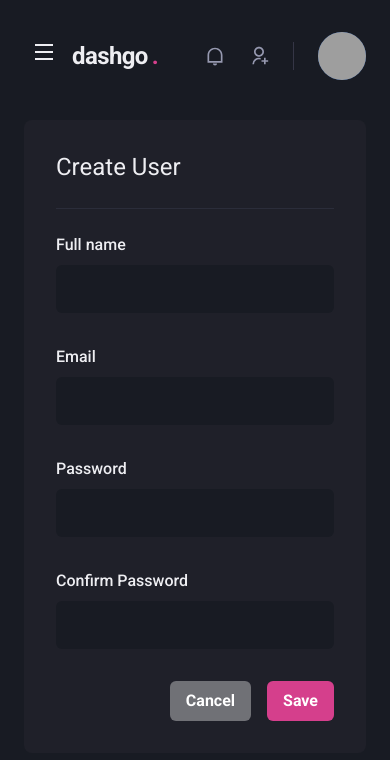
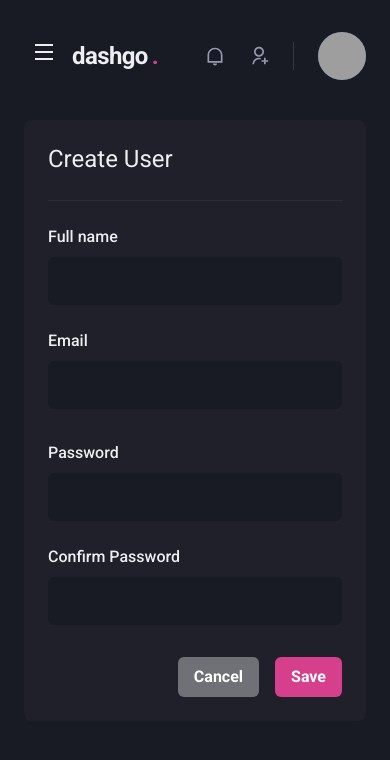
Before and after one commit to gabrielcedran/rocketseat-reactjs-chapter4, a Next.js app: page /users/create in a window 390 px wide. Shown: the top 760 px of the page. Built offline with nearby package versions, Linux system fonts and the light colour scheme; grey boxes are pictures that could not be loaded.

Commit message:
Improve responsiveness of the create user page

```diff
--- a/src/pages/users/create.tsx
+++ b/src/pages/users/create.tsx
@@ -19,7 +19,7 @@
                     flex='1'
                     borderRadius={8}
                     bg='gray.800'
-                    p='8'
+                    p={['6','8']}
                 >
                     <Heading
                         size='lg'
@@ -35,7 +35,7 @@
                     <VStack spacing='8'>
                         <SimpleGrid
                             minChildWidth='240px'
-                            spacing='8'
+                            spacing={['6','8']}
                             w='100%'
                         >
                             <Input name='name' label='Full name'/>
@@ -43,7 +43,7 @@
                         </SimpleGrid>
                         <SimpleGrid
                             minChildWidth='240px'
-                            spacing='8'
+                            spacing={['6','8']}
                             w='100%'
                         >
                             <Input name='password' type='password' label='Password'/>
```
